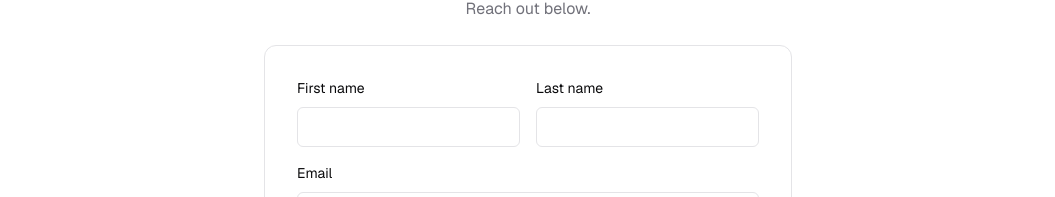
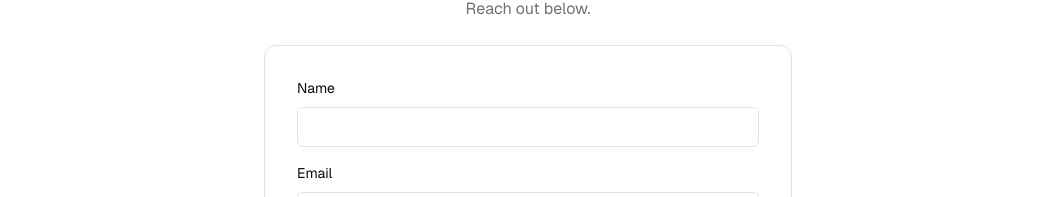
Before and after one commit to brendanciccone/portfolio, a Next.js app: page /contact in a window 1280 px wide. Shown: the part 175-372 px from the top of the page, without its empty margins (112-1167 px from the left). Built offline with nearby package versions, Linux system fonts and the light colour scheme.

Commit message:
fix: update contact form name field

```diff
--- a/app/api/contact/route.ts
+++ b/app/api/contact/route.ts
@@ -8,10 +8,10 @@ const resend = new Resend(process.env.RESEND_API_KEY);
 export async function POST(request: Request) {
   try {
     // Parse the request body
-    const { firstName, lastName, email, company, message } = await request.json();
+    const { name, email, company, message } = await request.json();
 
     // Basic validation for required fields
-    if (!firstName || !lastName || !email || !message) {
+    if (!name || !email || !message) {
       return NextResponse.json(
         { error: 'Missing required fields' },
         { status: 400 }
@@ -33,7 +33,7 @@ export async function POST(request: Request) {
       to: "brendan@fourpixels.xyz",
       reply_to: email,
       subject: "New Contact Form Submission",
-      text: `Name: ${firstName} ${lastName}\nEmail: ${email}\nCompany: ${company || 'Not provided'}\nMessage: ${message}`,
+      text: `Name: ${name}\nEmail: ${email}\nCompany: ${company || 'Not provided'}\nMessage: ${message}`,
     });
 
     return NextResponse.json({ success: true });
--- a/components/contact-form.tsx
+++ b/components/contact-form.tsx
@@ -10,8 +10,7 @@ import { Checkbox } from "@/components/ui/checkbox"
 import { Send } from "lucide-react"
 
 interface FormData {
-  firstName: string
-  lastName: string
+  name: string
   email: string
   company: string
   message: string
@@ -19,8 +18,7 @@ interface FormData {
 }
 
 interface FormErrors {
-  firstName?: string
-  lastName?: string
+  name?: string
   email?: string
   company?: string
   message?: string
@@ -32,8 +30,7 @@ export default function ContactForm() {
   const [isSubmitting, setIsSubmitting] = useState(false)
   const [isSuccess, setIsSuccess] = useState(false)
   const [formData, setFormData] = useState<FormData>({
-    firstName: "",
-    lastName: "",
+    name: "",
     email: "",
     company: "",
     message: "",
@@ -44,12 +41,8 @@ export default function ContactForm() {
   const validateForm = (): boolean => {
     const newErrors: FormErrors = {}
 
-    if (!formData.firstName.trim()) {
-      newErrors.firstName = "First name is required"
-    }
-
-    if (!formData.lastName.trim()) {
-      newErrors.lastName = "Last name is required"
+    if (!formData.name.trim()) {
+      newErrors.name = "Name is required"
     }
 
     if (!formData.email.trim()) {
@@ -128,8 +121,7 @@ export default function ContactForm() {
 
       // Reset form
       setFormData({
-        firstName: "",
-        lastName: "",
+        name: "",
         email: "",
         company: "",
         message: "",
@@ -179,51 +171,27 @@ export default function ContactForm() {
       )}
 
       <form className="space-y-3 sm:space-y-4 w-full" onSubmit={handleSubmit}>
-        <div className="grid grid-cols-1 gap-3 sm:gap-4 sm:grid-cols-2">
         <div>
           <label
-              htmlFor="firstName"
+            htmlFor="name"
             className="block text-[13px] sm:text-[14px] mb-1 sm:mb-2"
           >
-              First name
+            Name
           </label>
           <Input
-              id="firstName"
-              value={formData.firstName}
+            id="name"
+            value={formData.name}
             onChange={handleChange}
             required
             className="w-full"
-              aria-invalid={!!errors.firstName}
-              aria-describedby={errors.firstName ? "firstName-error" : undefined}
+            aria-invalid={!!errors.name}
+            aria-describedby={errors.name ? "name-error" : undefined}
           />
-            {errors.firstName && (
-              <p className="text-red-500 text-xs mt-1" id="firstName-error">
-                {errors.firstName}
+          {errors.name && (
+            <p className="text-red-500 text-xs mt-1" id="name-error">
+              {errors.name}
             </p>
           )}
-          </div>
-          <div>
-            <label
-              htmlFor="lastName"
-              className="block text-[13px] sm:text-[14px] mb-1 sm:mb-2"
-            >
-              Last name
-            </label>
-            <Input
-              id="lastName"
-              value={formData.lastName}
-              onChange={handleChange}
-              required
-              className="w-full"
-              aria-invalid={!!errors.lastName}
-              aria-describedby={errors.lastName ? "lastName-error" : undefined}
-            />
-            {errors.lastName && (
-              <p className="text-red-500 text-xs mt-1" id="lastName-error">
-                {errors.lastName}
-              </p>
-            )}
-          </div>
         </div>
         <div>
           <label
```
Lines whose indentation alone changed are shown as unchanged.
